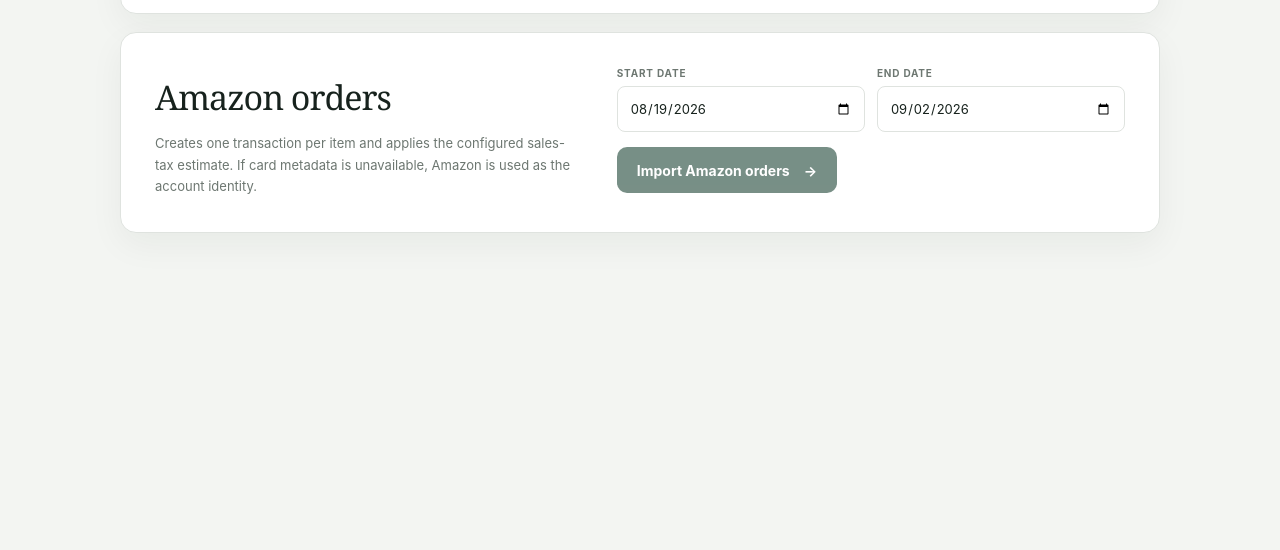
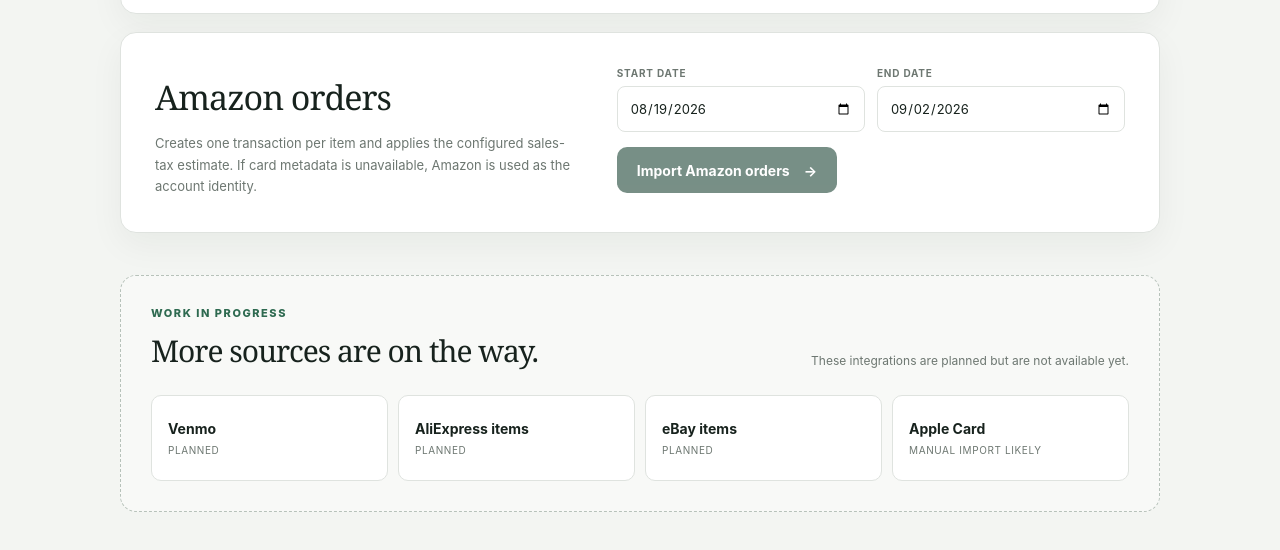
Before and after one commit to brandonko/budgetapp, a browser extension: page app/upload.html in a window 1280 px wide. Shown: the part 832-1382 px from the top of the page. Before the commit the page ends 1187 px from the top, so only its background shows below. Drawn offline with Linux system fonts and the light colour scheme.

Commit message:
Add import source roadmap

```diff
--- a/app/styles.css
+++ b/app/styles.css
@@ -1098,12 +1098,75 @@
   text-decoration: none;
 }
 
+.import-roadmap {
+  margin-bottom: 54px;
+  padding: 30px;
+  border: 1px dashed #b7c2ba;
+  border-radius: 16px;
+  background: rgb(255 255 255 / 42%);
+}
+
+.import-roadmap-heading {
+  display: flex;
+  gap: 28px;
+  align-items: flex-end;
+  justify-content: space-between;
+  margin-bottom: 24px;
+}
+
+.import-roadmap-heading h2 {
+  margin-top: 7px;
+  font-size: 30px;
+}
+
+.import-roadmap-heading > p {
+  max-width: 330px;
+  margin: 0;
+  color: var(--muted);
+  font-size: 12px;
+  line-height: 1.55;
+  text-align: right;
+}
+
+.roadmap-grid {
+  display: grid;
+  grid-template-columns: repeat(4, minmax(0, 1fr));
+  gap: 10px;
+}
+
+.roadmap-item {
+  display: grid;
+  gap: 7px;
+  min-height: 86px;
+  align-content: center;
+  padding: 16px;
+  border: 1px solid var(--line);
+  border-radius: 10px;
+  background: var(--surface);
+}
+
+.roadmap-item span {
+  font-size: 14px;
+  font-weight: 680;
+}
+
+.roadmap-item small {
+  color: var(--muted);
+  font-size: 10px;
+  letter-spacing: 0.06em;
+  text-transform: uppercase;
+}
+
 body:has(dialog[open]) {
   overflow: hidden;
 }
 
 @media (max-width: 820px) {
   .category-grid {
+    grid-template-columns: repeat(2, minmax(0, 1fr));
+  }
+
+  .roadmap-grid {
     grid-template-columns: repeat(2, minmax(0, 1fr));
   }
 }
@@ -1255,6 +1318,23 @@
     flex-direction: column;
   }
 
+  .import-roadmap {
+    padding: 24px 22px;
+  }
+
+  .import-roadmap-heading {
+    display: block;
+  }
+
+  .import-roadmap-heading > p {
+    margin-top: 10px;
+    text-align: left;
+  }
+
+  .roadmap-grid {
+    grid-template-columns: 1fr;
+  }
+
   .date-range-fields {
     grid-template-columns: 1fr;
   }
--- a/app/upload.html
+++ b/app/upload.html
@@ -22,8 +22,7 @@
         <p class="eyebrow">Data import</p>
         <h1 id="upload-title">Bring your data together.</h1>
         <p>
-          Bring Credit Karma transactions and itemized Amazon orders into Ledger. Data is
-          validated before new transactions are added, and existing matches are left untouched.
+          Data is validated before new transactions are added, and existing matches are left untouched.
         </p>
       </section>
 
@@ -136,6 +135,34 @@
           </div>
         </section>
       </div>
+
+      <section class="import-roadmap" aria-labelledby="import-roadmap-title">
+        <div class="import-roadmap-heading">
+          <div>
+            <p class="eyebrow">Work in progress</p>
+            <h2 id="import-roadmap-title">More sources are on the way.</h2>
+          </div>
+          <p>These integrations are planned but are not available yet.</p>
+        </div>
+        <div class="roadmap-grid">
+          <article class="roadmap-item">
+            <span>Venmo</span>
+            <small>Planned</small>
+          </article>
+          <article class="roadmap-item">
+            <span>AliExpress items</span>
+            <small>Planned</small>
+          </article>
+          <article class="roadmap-item">
+            <span>eBay items</span>
+            <small>Planned</small>
+          </article>
+          <article class="roadmap-item">
+            <span>Apple Card</span>
+            <small>Manual import likely</small>
+          </article>
+        </div>
+      </section>
     </main>
 
     <dialog class="transaction-dialog" id="import-review-dialog">
```
Also changed, not shown: llm_context.md (+3 -0 lines), README.md.
